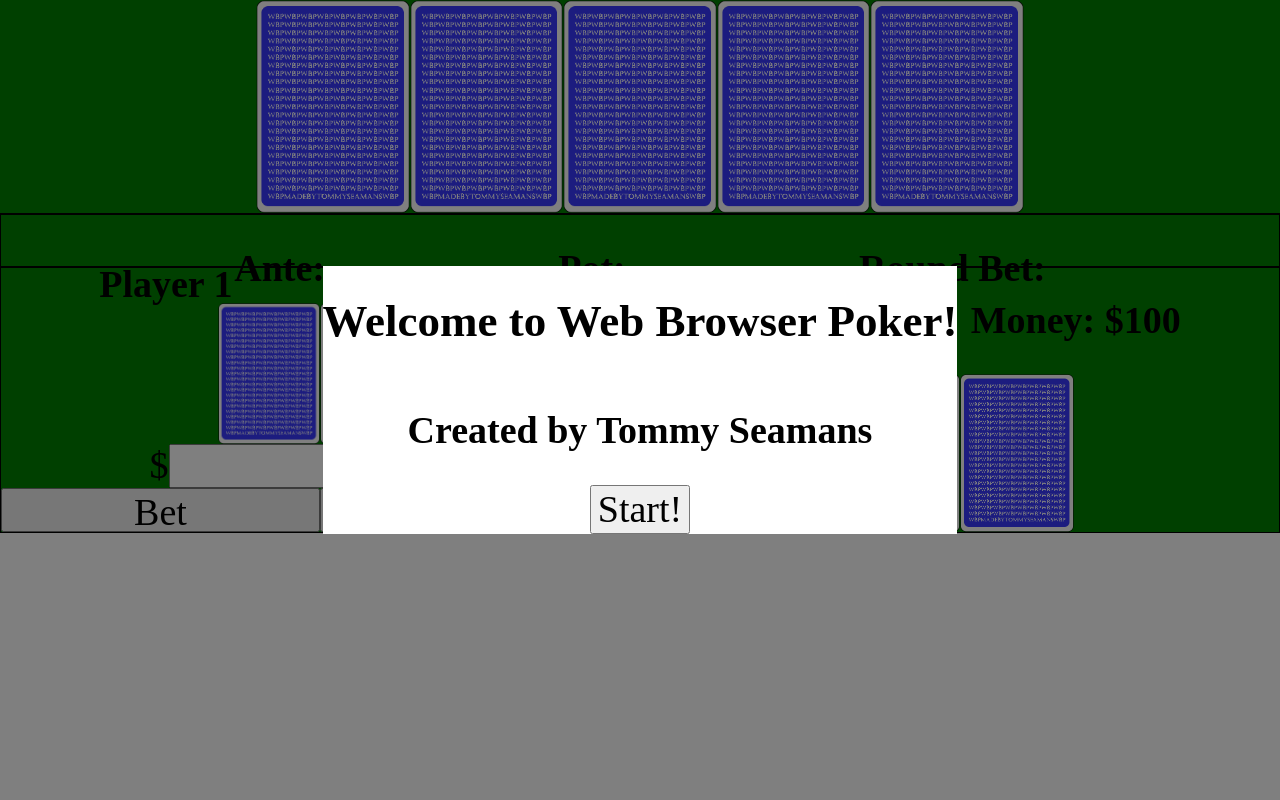
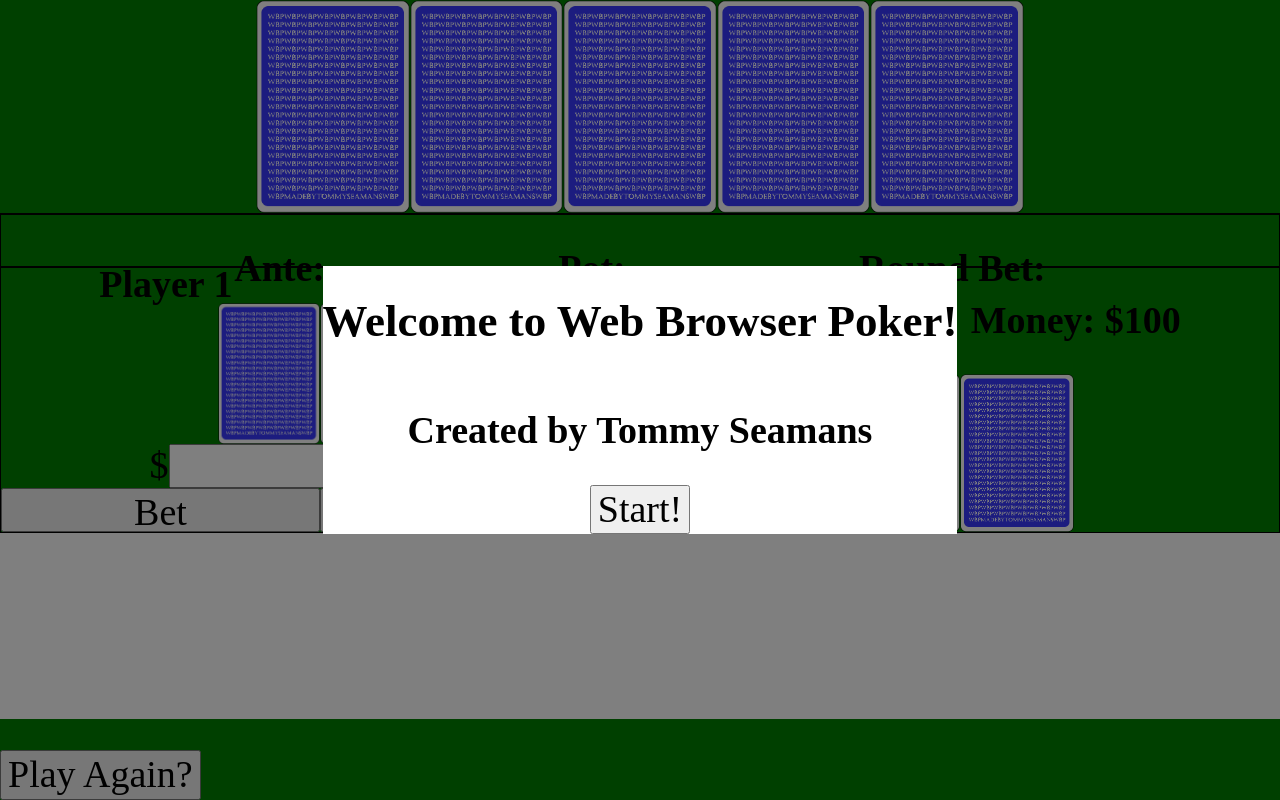
Before and after one commit to tseamans1214/web-browser-poker, a plain HTML site: page index.html in a window 1280 px wide. Drawn offline with Linux system fonts and the light colour scheme; no server answers.

Commit message:
Add win screen

```diff
--- a/index.html
+++ b/index.html
@@ -19,7 +19,6 @@
 				<h1>Welcome to Web Browser Poker!</h1>
 				<h2>Created by Tommy Seamans</h2>
 				<input id="start" type="button" value="Start!" onclick="startGame()">
-				<!-- <p id="start"> Start</p> -->
 			</section>
 		</section>
 		<main>
@@ -78,6 +77,14 @@
 			</section>
 			<!-- Game Log Section -->
 			<section id="sec-game-log"></section>
+			<!-- Win Screen -->
+			<section id="win-menu-background">
+				<section id="win-menu">
+					<h1 id="winner-line"></h1>
+					<h2 id="win-amount"></h2>
+					<input id="play-again" type="button" value="Play Again?" onclick="resetRound()">
+				</section>
+			</section>
 		</main>
 
 		<script type="text/javascript" src="js/card.js"></script>
```
